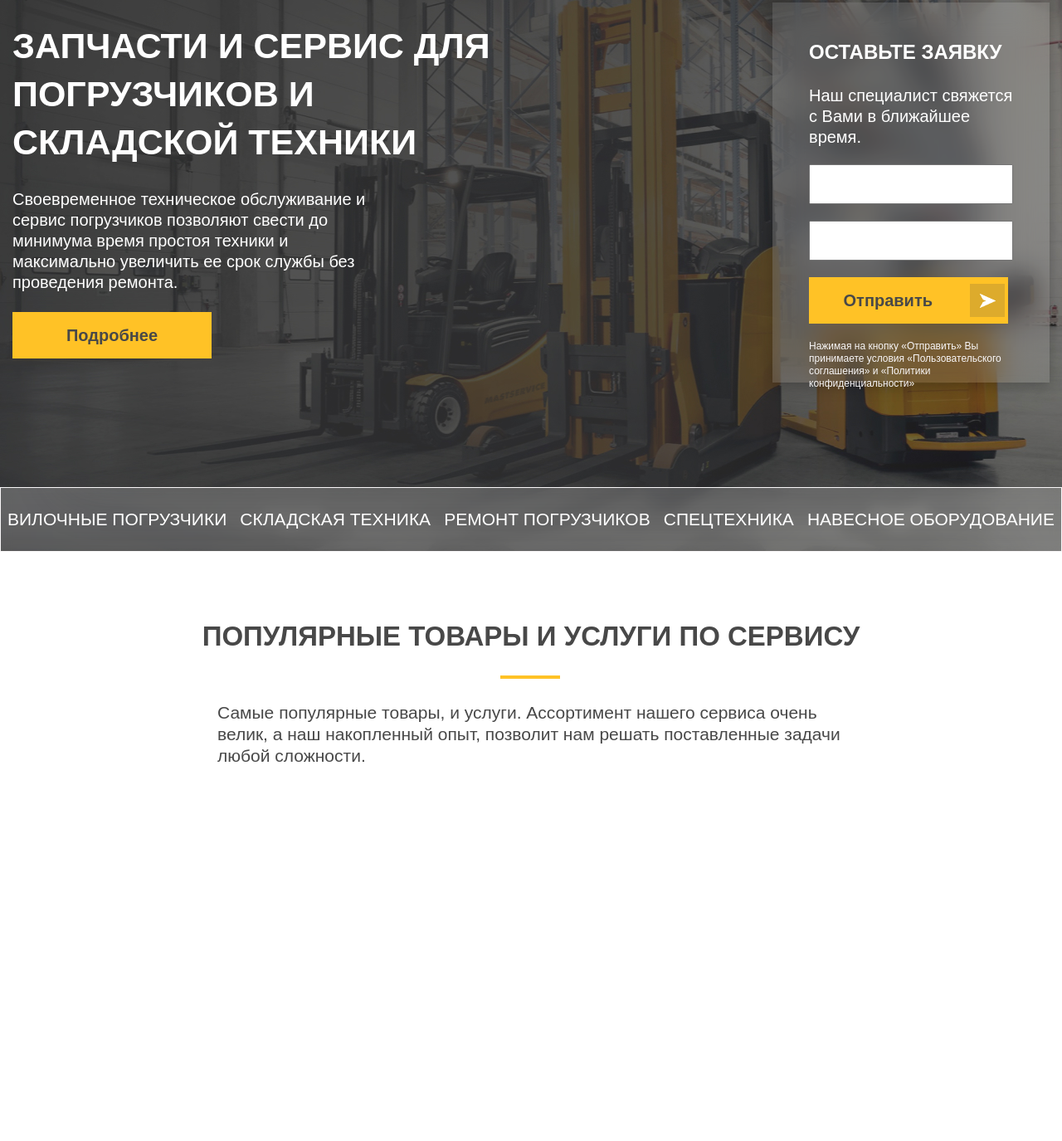
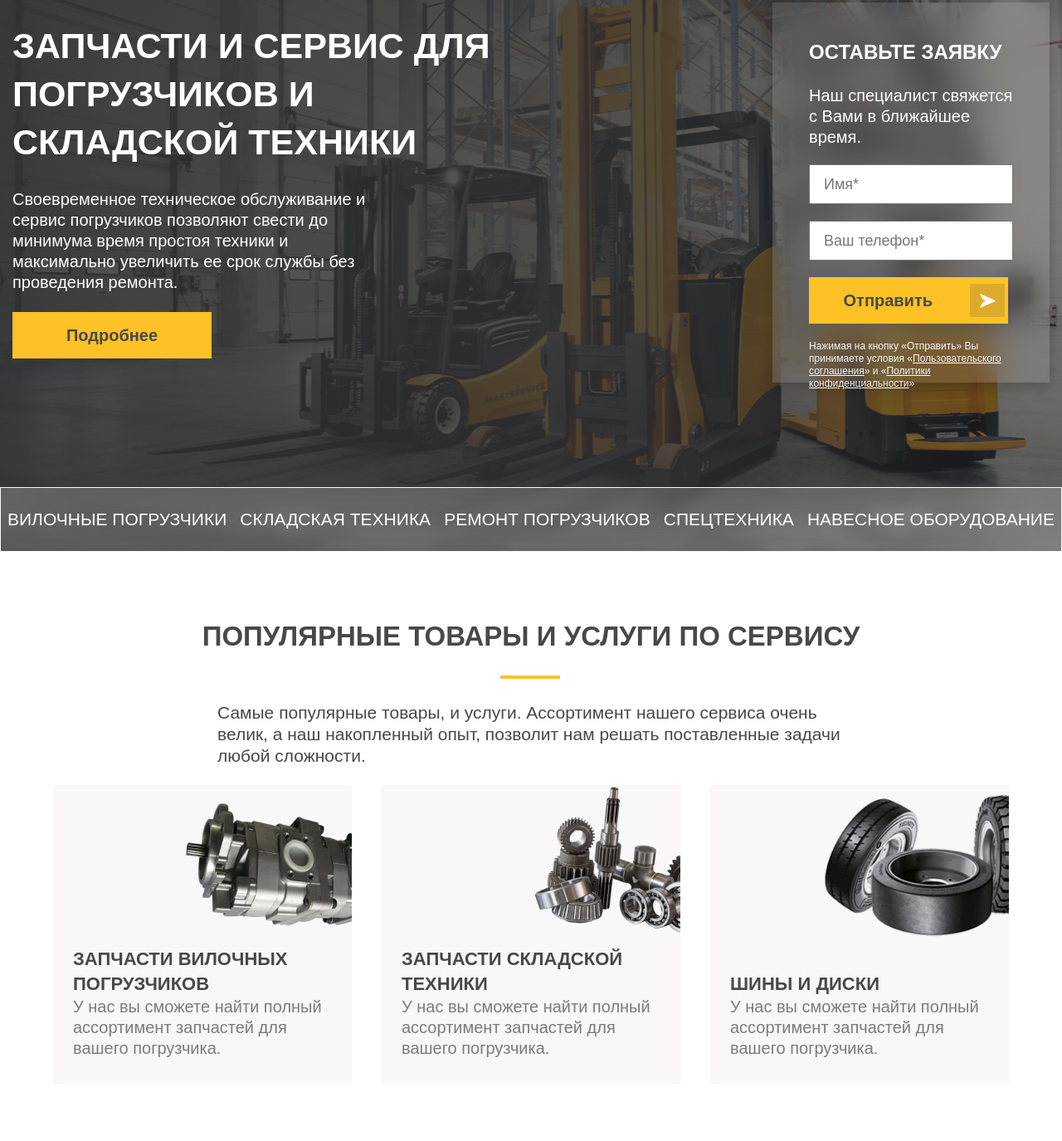
Before and after one commit to GricenkoAlexandr/MastService, a plain HTML site: page index.html in a window 1280 px wide. Shown: the part 345-1720 px from the top of the page at 83% size. Drawn offline with Linux system fonts and the light colour scheme; a web font is replaced by a local one.

Commit message:
section about begin

```diff
--- a/css/style.css
+++ b/css/style.css
@@ -215,6 +215,11 @@ body {
   width: 246px;
   height: 48px;
   margin-top: 20px;
+  padding: 12px 16px;
+  font-weight: 400;
+  font-size: 18px;
+  line-height: 23px;
+  color: rgba(72, 72, 72, 0.3);
 }
 
 .formbtn {
@@ -232,6 +237,10 @@ body {
   margin-top: 20px;
   font-size: 12px;
   line-height: 125%;
+  color: #F9F7F8;
+}
+
+.form_aftertext a {
   color: #F9F7F8;
 }
 .slider__menu {
@@ -304,13 +313,76 @@ body {
 }
 .service__slider {
   margin-top: 48px;
+  display: flex;
+  justify-content: center;
 }
+
 .slider__arrows {
+  display: flex;
+  align-items: center;
+
 }
+
 .slider__items {
+  margin: 0 62px;
+}
+
+.slider__list {
+  display: flex;
+  list-style: none;
+}
+
+.slider__item {
+  width: 360px;
+  height: 360px;
+  margin: 0 18px;
+  background-color: #F9F7F8;
+  position: relative;
+  align-items: end;
+}
+
+.slider__item:hover {
+  filter: drop-shadow(0px 4px 4px rgba(0, 0, 0, 0.25));
+}
+
+.slider__item img {
+  position: absolute;
+  top: 0;
+  right: 0;
+}
+
+.item__content {
+  margin: 30px 24px;
+  position: absolute;
+  bottom: 0;
+}
+
+.item__title {
+  font-weight: 700;
+  font-size: 22px;
+  line-height: 135%;
+  color: #484848;
+  text-transform: uppercase;
+}
+
+.item__text {
+  font-size: 20px;
+  line-height: 125%;
+  color: #7B7B7B;
+
 }
 
 /* service section end */
+
+/* about section */
+
+.about {
+  height: 754px;
+  background: no-repeat center url("../img/aboutbg.jpg");
+}
+
+
+/* about section end */
 
 /* main end */
 
--- a/index.html
+++ b/index.html
@@ -104,14 +104,14 @@
                 <p class="form__text">
                   Наш специалист свяжется с Вами в ближайшее время.
                 </p>
-                <input type="text" name="" id="" />
-                <input type="tel" name="" id="" />
+                <input type="text" name="" id="" placeholder="Имя*"/>
+                <input type="tel" name="" id="" placeholder="Ваш телефон*"/>
                 <button type="submit" class="formbtn sitebtn">
                   Отправить <img src="./img/btnarrow.png" alt="" />
                 </button>
                 <p class="form_aftertext">
                   Нажимая на кнопку «Отправить» Вы принимаете условия
-                  «Пользовательского соглашения» и «Политики конфиденциальности»
+                  «<a href="#">Пользовательского соглашения</a>» и «<a href="#">Политики конфиденциальности</a>»
                 </p>
               </form>
             </div>
@@ -151,15 +151,51 @@
             </p>
             <div class="service__slider">
               <div class="slider__arrows">
-
+                <img src="./img/lsliderarrow.svg" alt="">
               </div>
               <div class="slider__items">
-
+                <ul class="slider__list">
+                  <li class="slider__item">
+                    <img src="./img/zapchast1.png" alt="">
+                    <div class="item__content">
+                      <h4 class="item__title">ЗАПЧАСТИ
+                        ВИЛОЧНЫХ ПОГРУЗЧИКОВ</h4>
+                        <p class="item__text">У нас вы сможете найти полный ассортимент запчастей для вашего погрузчика.</p>
+                    </div>
+                  </li>
+                  <li class="slider__item">
+                    <img src="./img/zapchast2.png" alt="">
+                    <div class="item__content">
+                      <h4 class="item__title">ЗАПЧАСТИ
+                        СКЛАДСКОЙ ТЕХНИКИ</h4>
+                        <p class="item__text">У нас вы сможете найти полный ассортимент запчастей для вашего погрузчика.</p>
+                    </div>
+                  </li>
+                  <li class="slider__item">
+                    <img src="./img/zapchast3.png" alt="">
+                    <div class="item__content">
+                      <h4 class="item__title">Шины и диски</h4>
+                        <p class="item__text">У нас вы сможете найти полный ассортимент запчастей для вашего погрузчика.</p>
+                    </div>
+                  </li>
+                </ul>
               </div>
-              <div class="slider__arrows"></div>
+              <div class="slider__arrows">
+                <img src="./img/rsliderarrow.svg" alt="">
+              </div>
             </div>
           </div>
         </section>
+
+        <section class="about">
+          <img src="./img/pogr.png" alt="">
+          <div class="container">
+            <h3 class="about__title">ТОЛЬКО КАЧЕСТВЕННЫЕ ТОВАРЫ,
+              БОЛЬШОЙ ОПЫТ И ШИРОКИЙ АССОРТИМЕНТ ДЛЯ ВЫБОРА</h3>
+
+          </div>
+        </section>
+
       </main>
 
       <footer class="footer">footer</footer>
```
Also changed, not shown: img/aboutbg.jpg (added), img/lsliderarrow.svg (renamed from img/sliderarrow.svg), img/pogr.png (added), img/rsliderarrow.svg (added), img/zapchast1.png (added), img/zapchast2.png (added), img/zapchast3.png (added).
